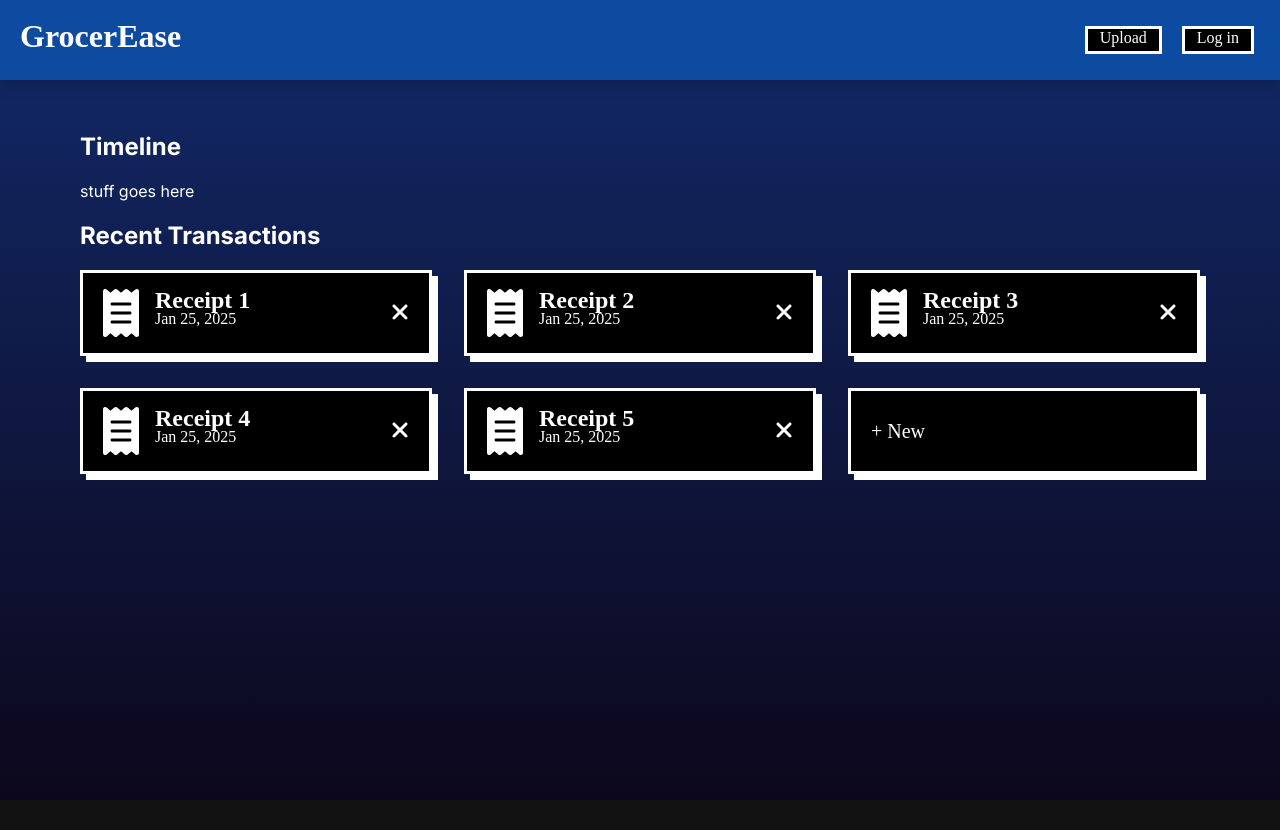
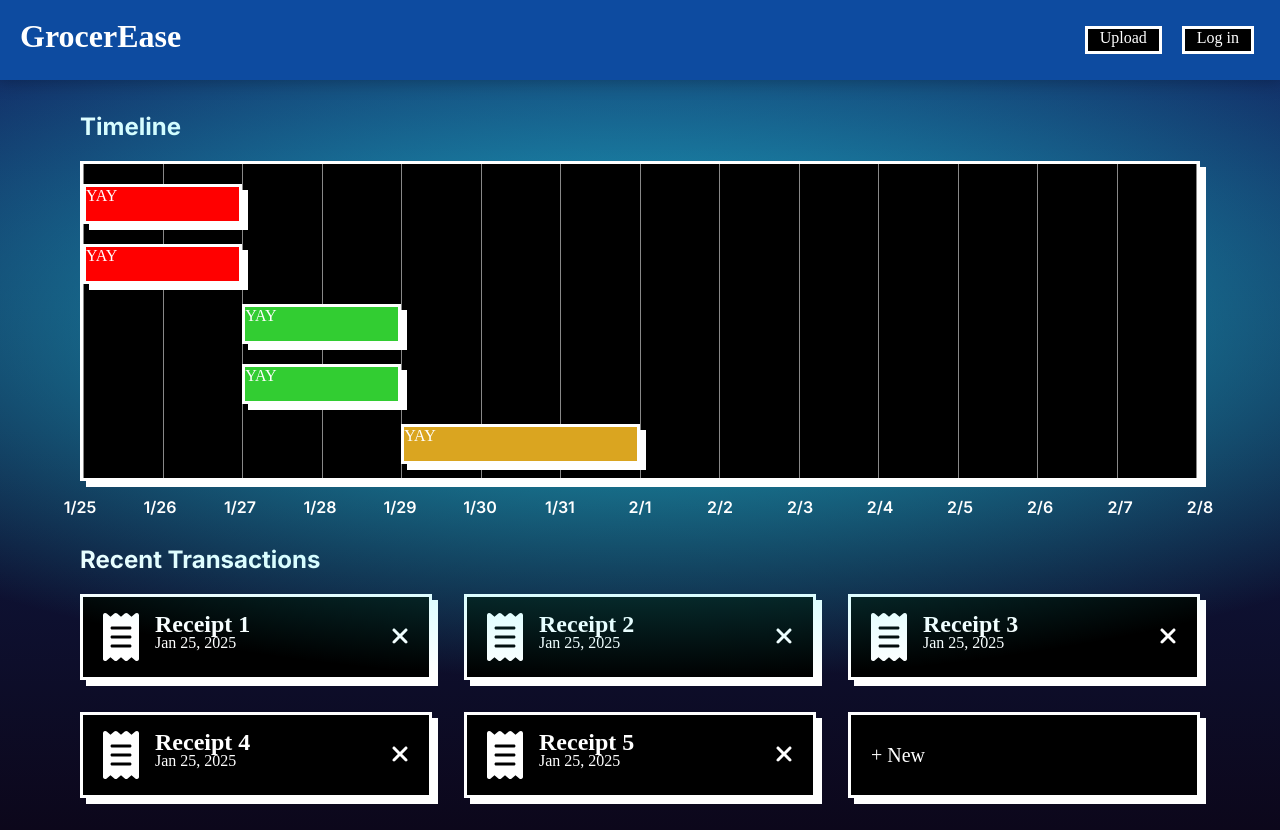
Before and after one commit to Awesome-E/irvinehacks-2025, a Next.js app: page / in a window 1280 px wide. Before the commit the page ends 800 px from the top, so only its background shows below. Built offline with nearby package versions, Linux system fonts and the light colour scheme; a web font is replaced by a local one.

Commit message:
Timeline stuff

```diff
--- a/src/app/App.scss
+++ b/src/app/App.scss
@@ -2,7 +2,7 @@
 
 html {
   background: var(--col-bg-gradient);
-  height: 100%;
+  min-height: 100%;
 }
 
 // Some other global styles can go here
@@ -12,7 +12,7 @@ body {
 }
 
 h2 {
-  margin-block: 20px;
+  margin-block: 32px 20px;
 }
 
 .box-shadow {
@@ -20,5 +20,5 @@ h2 {
 }
 
 .wrapper {
-  padding: 32px 80px;
+  padding: 0 80px 32px;
 }
--- a/src/components/Header.scss
+++ b/src/components/Header.scss
@@ -8,6 +8,7 @@
   height: 80px;
   padding: 16px;
   padding-left: 20px;
+  z-index: 10;
 
   background-color: var(--col-bg-secondary);
   display: flex;
--- /dev/null
+++ b/src/components/Timeline.scss
@@ -0,0 +1,63 @@
+@use '../app/globals.scss';
+
+.timeline {
+  width: 100%;
+  position: relative;
+  margin-bottom: 64px;
+
+  .bar {
+    margin-block: 20px;
+    height: 40px;
+    // transform: translateX(-3px);
+
+    @include globals.box();
+  }
+
+  &::before {
+    content: ' ';
+    position: absolute;
+    top: 50%;
+    left: 50%;
+    transform: translate(-50%, -50%);
+    width: 200%;
+    height: 250%;
+    // background: radial-gradient(red 15%, black 100%);
+    background: radial-gradient(50% 50% at 50% 50%, rgba(36, 244, 255, 0.6) 15%, rgba(45, 79, 107, 0) 90%);
+    pointer-events: none;
+  }
+}
+.back-layer {
+  position: absolute;
+  inset: 0;
+  display: flex;
+  justify-content: stretch;
+  z-index: 1;
+
+  hr:not(:first-child) { margin-left: auto; }
+  hr {
+    border: 1px solid #888;
+    border-right: none;
+  }
+}
+.date-ticks {
+  display: flex;
+  position: absolute;
+  top: 100%;
+  width: 100%;
+  margin-top: 16px;
+
+  > span {
+    display: flex;
+    width: 0;
+    justify-content: center;
+    font-weight: 600;
+    &:not(:first-child) { margin-left: auto; }
+  }
+}
+.front-layer {
+  position: relative;
+  z-index: 2;
+  padding: 3px;
+  max-height: 40vh;
+  overflow: auto;
+}
--- a/src/components/Timeline.tsx
+++ b/src/components/Timeline.tsx
@@ -1,8 +1,49 @@
-import { FC } from "react"
+import './Timeline.scss'
+import { CSSProperties, FC } from "react"
+
+// LONGEST COLUMN will have the variant that is NOT absolutely positioned
+// Everything else will be absolute-positioned
+
+interface BarProps {
+  variant: 'regular' | 'tallest';
+  startTick: number;
+  bgColor: string;
+  days?: number;
+}
+
+const Bar: FC<BarProps> = ({ variant, startTick, bgColor, days = 2 }) => {
+  const xPosition = (100/14 * startTick) + '%'
+  const width = (100/14 * days) + '%'
+
+  const computedStyle: CSSProperties = {
+    marginLeft: xPosition,
+    width: width,
+    backgroundColor: bgColor
+  }
+
+  return <div className={`bar ${variant}`} style={computedStyle}>
+    YAY
+  </div>
+}
 
 const Timeline: FC = () => {
   return <div className="timeline">
-    stuff goes here
+    <div className="back-layer box-shadow">
+      {new Array(15).fill('').map((_, i) => <hr key={i} />)}
+    </div>
+    <div className="date-ticks">
+      {new Array(15).fill('').map((_, i) => <span key={i}>{new Date(Date.now() + 86400 * 1000 * i).toLocaleDateString().replace(/\/\d+$/, '')}</span>)}
+    </div>
+    <div className="front-layer">
+      <Bar variant="regular" bgColor='red' startTick={0} />
+      <Bar variant="regular" bgColor='red' startTick={0} />
+      <Bar variant="regular" bgColor='limegreen' startTick={2} />
+      <Bar variant="regular" bgColor='limegreen' startTick={2} />
+      <Bar variant="regular" bgColor='goldenrod' startTick={4} days={3} />
+      <Bar variant="regular" bgColor='limegreen' startTick={2} />
+      <Bar variant="regular" bgColor='limegreen' startTick={2} />
+      <Bar variant="regular" bgColor='goldenrod' startTick={4} days={3} />
+    </div>
   </div>
 }
 
```
